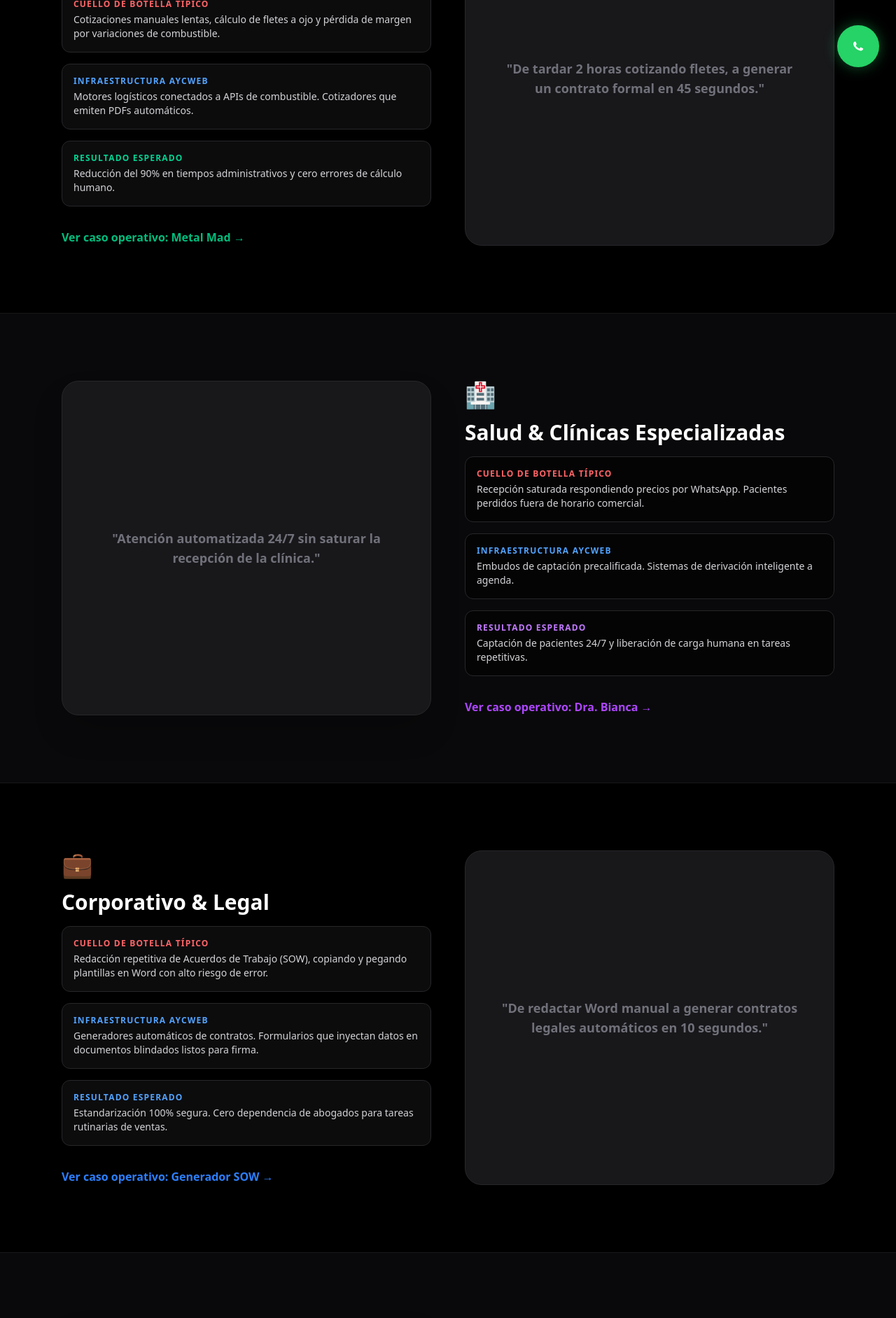
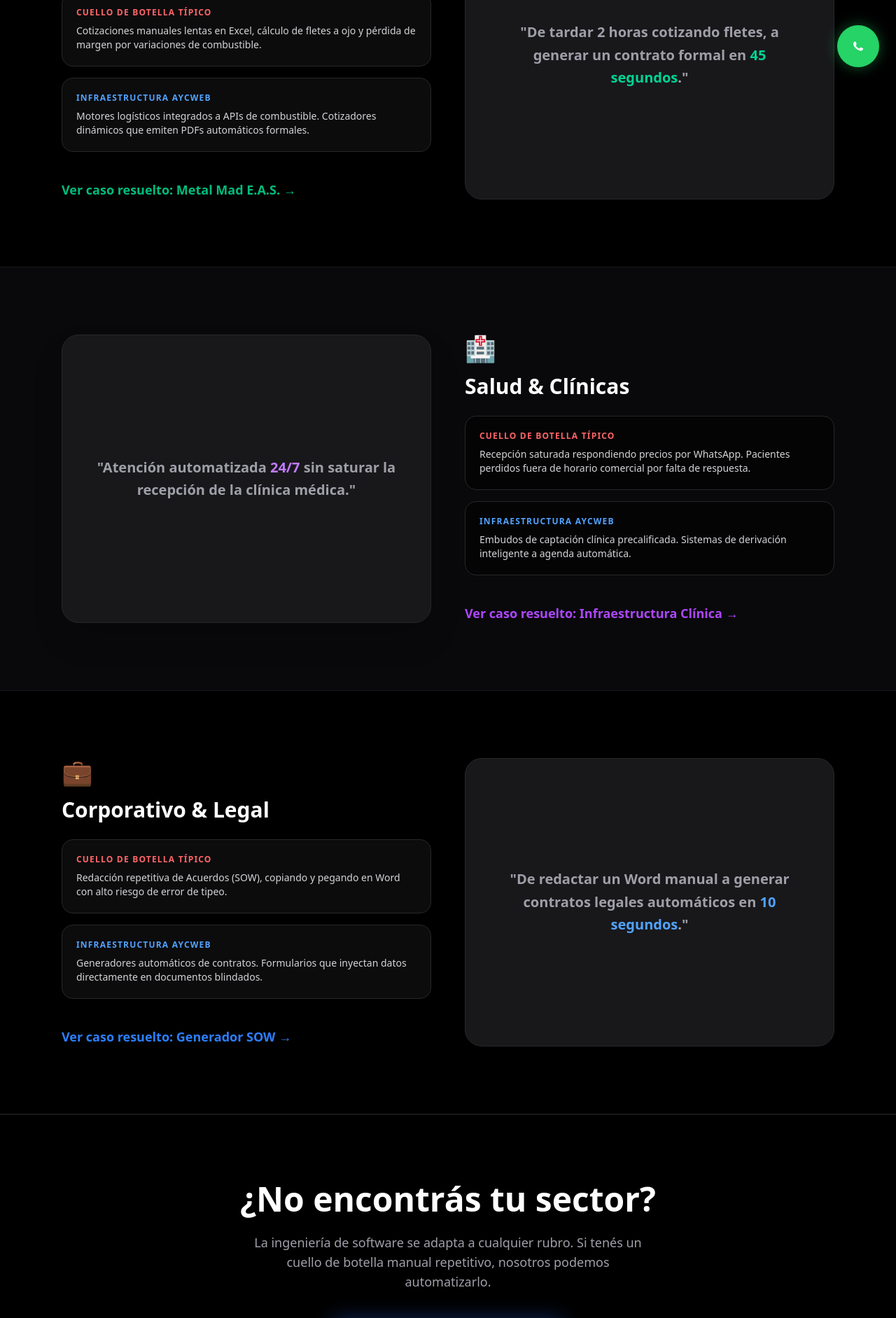
Before and after one commit to oscaramarilla/aycweb, a Next.js app: page /sectores in a window 1280 px wide. Shown: the part 680-2563 px from the top of the page at 70% size. Built offline with nearby package versions, Linux system fonts and the light colour scheme.

Commit message:
fix: deep links b2b y microtipografia en casos

```diff
--- a/app/sectores/page.tsx
+++ b/app/sectores/page.tsx
@@ -31,32 +31,28 @@ export default function SectoresPage() {
           <div className="grid grid-cols-1 md:grid-cols-2 gap-12 items-center">
             <div>
               <div className="text-4xl mb-4">🏭</div>
-              <h2 className="text-3xl font-black text-white mb-4">Industria & Logística</h2>
+              <h2 className="text-3xl font-black text-white mb-6">Industria & Logística</h2>
 
-              <div className="space-y-4 mb-8">
-                <div className="bg-zinc-900/50 p-4 rounded-xl border border-zinc-800">
-                  <p className="text-xs font-bold text-red-400 uppercase tracking-widest mb-1">Cuello de botella típico</p>
-                  <p className="text-sm text-zinc-300">Cotizaciones manuales lentas, cálculo de fletes a ojo y pérdida de margen por variaciones de combustible.</p>
+              <div className="space-y-4 mb-10">
+                <div className="bg-zinc-900/50 p-5 rounded-2xl border border-zinc-800">
+                  <p className="text-xs font-bold text-red-400 uppercase tracking-widest mb-2">Cuello de botella típico</p>
+                  <p className="text-sm text-zinc-300">Cotizaciones manuales lentas en Excel, cálculo de fletes a ojo y pérdida de margen por variaciones de combustible.</p>
                 </div>
-                <div className="bg-zinc-900/50 p-4 rounded-xl border border-zinc-800">
-                  <p className="text-xs font-bold text-blue-400 uppercase tracking-widest mb-1">Infraestructura AYCweb</p>
-                  <p className="text-sm text-zinc-300">Motores logísticos conectados a APIs de combustible. Cotizadores que emiten PDFs automáticos.</p>
-                </div>
-                <div className="bg-zinc-900/50 p-4 rounded-xl border border-zinc-800">
-                  <p className="text-xs font-bold text-emerald-400 uppercase tracking-widest mb-1">Resultado esperado</p>
-                  <p className="text-sm text-zinc-300">Reducción del 90% en tiempos administrativos y cero errores de cálculo humano.</p>
+                <div className="bg-zinc-900/50 p-5 rounded-2xl border border-zinc-800">
+                  <p className="text-xs font-bold text-blue-400 uppercase tracking-widest mb-2">Infraestructura AYCweb</p>
+                  <p className="text-sm text-zinc-300">Motores logísticos integrados a APIs de combustible. Cotizadores dinámicos que emiten PDFs automáticos formales.</p>
                 </div>
               </div>
 
               {/* DEEP LINK AL CASO ESPECÍFICO */}
-              <Link href="/casos#metal-mad" className="text-emerald-500 font-bold hover:underline inline-flex items-center gap-2">
-                Ver caso operativo: Metal Mad &rarr;
+              <Link href="/casos#metal-mad" className="text-emerald-500 font-bold hover:underline inline-flex items-center gap-2 text-lg">
+                Ver caso resuelto: Metal Mad E.A.S. &rarr;
               </Link>
             </div>
-            <div className="bg-zinc-900 border border-zinc-800 rounded-3xl p-8 shadow-2xl h-full min-h-[300px] flex items-center justify-center relative overflow-hidden group">
-               <div className="absolute inset-0 bg-gradient-to-br from-emerald-600/20 to-transparent opacity-0 group-hover:opacity-100 transition-opacity"></div>
-               <p className="text-zinc-500 font-bold text-lg relative z-10 text-center px-4">
-                 "De tardar 2 horas cotizando fletes, a generar un contrato formal en 45 segundos."
+            <div className="bg-zinc-900 border border-zinc-800 rounded-3xl p-10 shadow-2xl h-full min-h-[300px] flex items-center justify-center relative overflow-hidden group">
+               <div className="absolute inset-0 bg-gradient-to-br from-emerald-600/10 to-transparent opacity-0 group-hover:opacity-100 transition-opacity"></div>
+               <p className="text-zinc-400 font-bold text-xl relative z-10 text-center leading-relaxed">
+                 "De tardar 2 horas cotizando fletes, a generar un contrato formal en <span className="text-emerald-400">45 segundos</span>."
                </p>
             </div>
           </div>
@@ -67,34 +63,30 @@ export default function SectoresPage() {
       <section className="py-24 bg-zinc-950 border-b border-zinc-900">
         <div className="max-w-6xl mx-auto px-6">
           <div className="grid grid-cols-1 md:grid-cols-2 gap-12 items-center">
-            <div className="order-2 md:order-1 bg-zinc-900 border border-zinc-800 rounded-3xl p-8 shadow-2xl h-full min-h-[300px] flex items-center justify-center relative overflow-hidden group">
-               <div className="absolute inset-0 bg-gradient-to-br from-purple-600/20 to-transparent opacity-0 group-hover:opacity-100 transition-opacity"></div>
-               <p className="text-zinc-500 font-bold text-lg relative z-10 text-center px-4">
-                 "Atención automatizada 24/7 sin saturar la recepción de la clínica."
+            <div className="order-2 md:order-1 bg-zinc-900 border border-zinc-800 rounded-3xl p-10 shadow-2xl h-full min-h-[300px] flex items-center justify-center relative overflow-hidden group">
+               <div className="absolute inset-0 bg-gradient-to-br from-purple-600/10 to-transparent opacity-0 group-hover:opacity-100 transition-opacity"></div>
+               <p className="text-zinc-400 font-bold text-xl relative z-10 text-center leading-relaxed">
+                 "Atención automatizada <span className="text-purple-400">24/7</span> sin saturar la recepción de la clínica médica."
                </p>
             </div>
             <div className="order-1 md:order-2">
               <div className="text-4xl mb-4">🏥</div>
-              <h2 className="text-3xl font-black text-white mb-4">Salud & Clínicas Especializadas</h2>
+              <h2 className="text-3xl font-black text-white mb-6">Salud & Clínicas</h2>
 
-              <div className="space-y-4 mb-8">
-                <div className="bg-black/50 p-4 rounded-xl border border-zinc-800">
-                  <p className="text-xs font-bold text-red-400 uppercase tracking-widest mb-1">Cuello de botella típico</p>
-                  <p className="text-sm text-zinc-300">Recepción saturada respondiendo precios por WhatsApp. Pacientes perdidos fuera de horario comercial.</p>
+              <div className="space-y-4 mb-10">
+                <div className="bg-black/50 p-5 rounded-2xl border border-zinc-800">
+                  <p className="text-xs font-bold text-red-400 uppercase tracking-widest mb-2">Cuello de botella típico</p>
+                  <p className="text-sm text-zinc-300">Recepción saturada respondiendo precios por WhatsApp. Pacientes perdidos fuera de horario comercial por falta de respuesta.</p>
                 </div>
-                <div className="bg-black/50 p-4 rounded-xl border border-zinc-800">
-                  <p className="text-xs font-bold text-blue-400 uppercase tracking-widest mb-1">Infraestructura AYCweb</p>
-                  <p className="text-sm text-zinc-300">Embudos de captación precalificada. Sistemas de derivación inteligente a agenda.</p>
-                </div>
-                <div className="bg-black/50 p-4 rounded-xl border border-zinc-800">
-                  <p className="text-xs font-bold text-purple-400 uppercase tracking-widest mb-1">Resultado esperado</p>
-                  <p className="text-sm text-zinc-300">Captación de pacientes 24/7 y liberación de carga humana en tareas repetitivas.</p>
+                <div className="bg-black/50 p-5 rounded-2xl border border-zinc-800">
+                  <p className="text-xs font-bold text-blue-400 uppercase tracking-widest mb-2">Infraestructura AYCweb</p>
+                  <p className="text-sm text-zinc-300">Embudos de captación clínica precalificada. Sistemas de derivación inteligente a agenda automática.</p>
                 </div>
               </div>
 
               {/* DEEP LINK AL CASO ESPECÍFICO */}
-              <Link href="/casos#clinica" className="text-purple-500 font-bold hover:underline inline-flex items-center gap-2">
-                Ver caso operativo: Dra. Bianca &rarr;
+              <Link href="/casos#clinica" className="text-purple-500 font-bold hover:underline inline-flex items-center gap-2 text-lg">
+                Ver caso resuelto: Infraestructura Clínica &rarr;
               </Link>
             </div>
           </div>
@@ -107,79 +99,42 @@ export default function SectoresPage() {
           <div className="grid grid-cols-1 md:grid-cols-2 gap-12 items-center">
             <div>
               <div className="text-4xl mb-4">💼</div>
-              <h2 className="text-3xl font-black text-white mb-4">Corporativo & Legal</h2>
+              <h2 className="text-3xl font-black text-white mb-6">Corporativo & Legal</h2>
 
-              <div className="space-y-4 mb-8">
-                <div className="bg-zinc-900/50 p-4 rounded-xl border border-zinc-800">
-                  <p className="text-xs font-bold text-red-400 uppercase tracking-widest mb-1">Cuello de botella típico</p>
-                  <p className="text-sm text-zinc-300">Redacción repetitiva de Acuerdos de Trabajo (SOW), copiando y pegando plantillas en Word con alto riesgo de error.</p>
+              <div className="space-y-4 mb-10">
+                <div className="bg-zinc-900/50 p-5 rounded-2xl border border-zinc-800">
+                  <p className="text-xs font-bold text-red-400 uppercase tracking-widest mb-2">Cuello de botella típico</p>
+                  <p className="text-sm text-zinc-300">Redacción repetitiva de Acuerdos (SOW), copiando y pegando en Word con alto riesgo de error de tipeo.</p>
                 </div>
-                <div className="bg-zinc-900/50 p-4 rounded-xl border border-zinc-800">
-                  <p className="text-xs font-bold text-blue-400 uppercase tracking-widest mb-1">Infraestructura AYCweb</p>
-                  <p className="text-sm text-zinc-300">Generadores automáticos de contratos. Formularios que inyectan datos en documentos blindados listos para firma.</p>
-                </div>
-                <div className="bg-zinc-900/50 p-4 rounded-xl border border-zinc-800">
-                  <p className="text-xs font-bold text-blue-400 uppercase tracking-widest mb-1">Resultado esperado</p>
-                  <p className="text-sm text-zinc-300">Estandarización 100% segura. Cero dependencia de abogados para tareas rutinarias de ventas.</p>
+                <div className="bg-zinc-900/50 p-5 rounded-2xl border border-zinc-800">
+                  <p className="text-xs font-bold text-blue-400 uppercase tracking-widest mb-2">Infraestructura AYCweb</p>
+                  <p className="text-sm text-zinc-300">Generadores automáticos de contratos. Formularios que inyectan datos directamente en documentos blindados.</p>
                 </div>
               </div>
 
               {/* DEEP LINK AL CASO ESPECÍFICO */}
-              <Link href="/casos#legal" className="text-blue-500 font-bold hover:underline inline-flex items-center gap-2">
-                Ver caso operativo: Generador SOW &rarr;
+              <Link href="/casos#legal" className="text-blue-500 font-bold hover:underline inline-flex items-center gap-2 text-lg">
+                Ver caso resuelto: Generador SOW &rarr;
               </Link>
             </div>
-            <div className="bg-zinc-900 border border-zinc-800 rounded-3xl p-8 shadow-2xl h-full min-h-[300px] flex items-center justify-center relative overflow-hidden group">
-               <div className="absolute inset-0 bg-gradient-to-br from-blue-600/20 to-transparent opacity-0 group-hover:opacity-100 transition-opacity"></div>
-               <p className="text-zinc-500 font-bold text-lg relative z-10 text-center px-4">
-                 "De redactar Word manual a generar contratos legales automáticos en 10 segundos."
+            <div className="bg-zinc-900 border border-zinc-800 rounded-3xl p-10 shadow-2xl h-full min-h-[300px] flex items-center justify-center relative overflow-hidden group">
+               <div className="absolute inset-0 bg-gradient-to-br from-blue-600/10 to-transparent opacity-0 group-hover:opacity-100 transition-opacity"></div>
+               <p className="text-zinc-400 font-bold text-xl relative z-10 text-center leading-relaxed">
+                 "De redactar un Word manual a generar contratos legales automáticos en <span className="text-blue-400">10 segundos</span>."
                </p>
             </div>
           </div>
         </div>
       </section>
 
-      {/* SECTOR 4: EDUCACIÓN B2G */}
-      <section className="py-24 bg-zinc-950 border-b border-zinc-900">
-        <div className="max-w-6xl mx-auto px-6">
-          <div className="grid grid-cols-1 md:grid-cols-2 gap-12 items-center">
-            <div className="order-2 md:order-1 bg-zinc-900 border border-zinc-800 rounded-3xl p-8 shadow-2xl h-full min-h-[300px] flex items-center justify-center relative overflow-hidden group">
-               <div className="absolute inset-0 bg-gradient-to-br from-orange-600/20 to-transparent opacity-0 group-hover:opacity-100 transition-opacity"></div>
-               <p className="text-zinc-500 font-bold text-lg relative z-10 text-center px-4">
-                 "Infraestructura escalable capaz de soportar la concurrencia de miles de usuarios simultáneos."
-               </p>
-            </div>
-            <div className="order-1 md:order-2">
-              <div className="text-4xl mb-4">🏛️</div>
-              <h2 className="text-3xl font-black text-white mb-4">Educación & Gobierno (B2G)</h2>
-
-              <div className="space-y-4 mb-8">
-                <div className="bg-black/50 p-4 rounded-xl border border-zinc-800">
-                  <p className="text-xs font-bold text-blue-400 uppercase tracking-widest mb-1">Infraestructura AYCweb</p>
-                  <p className="text-sm text-zinc-300">Portales web institucionales de alto tráfico. Arquitecturas seguras en la nube (AWS/Vercel) para garantizar estabilidad.</p>
-                </div>
-                <div className="bg-black/50 p-4 rounded-xl border border-zinc-800">
-                  <p className="text-xs font-bold text-orange-400 uppercase tracking-widest mb-1">Resultado esperado</p>
-                  <p className="text-sm text-zinc-300">Disponibilidad 99.9% y cumplimiento de estándares técnicos para licitaciones públicas.</p>
-                </div>
-              </div>
-
-              <a href={`https://wa.me/${whatsappNumber}?text=${encodeURIComponent("Hola Oscar, quiero agendar una auditoría técnica para nuestra institución.")}`} target="_blank" rel="noopener noreferrer" className="text-orange-500 font-bold hover:underline inline-flex items-center gap-2">
-                Consultar por arquitectura institucional &rarr;
-              </a>
-            </div>
-          </div>
-        </div>
-      </section>
-
       {/* CTA FINAL */}
-      <section className="py-24 bg-black text-center relative overflow-hidden">
+      <section className="py-24 bg-black text-center relative overflow-hidden border-t border-zinc-900">
         <div className="max-w-3xl mx-auto px-6 relative z-10">
           <h2 className="text-3xl md:text-5xl font-black text-white mb-6">¿No encontrás tu sector?</h2>
           <p className="text-zinc-400 text-lg mb-10 max-w-xl mx-auto">
-            La ingeniería de software se adapta a cualquier rubro. Si tenés un cuello de botella manual, podemos automatizarlo.
+            La ingeniería de software se adapta a cualquier rubro. Si tenés un cuello de botella manual repetitivo, nosotros podemos automatizarlo.
           </p>
-          <div className="flex flex-col sm:flex-row justify-center gap-4">
+          <div className="flex justify-center">
              <a
               href={`https://wa.me/${whatsappNumber}?text=${whatsappMsg}`}
               target="_blank" rel="noopener noreferrer"
```
Also changed, not shown: app/casos/page.tsx (+62 -61 lines).
